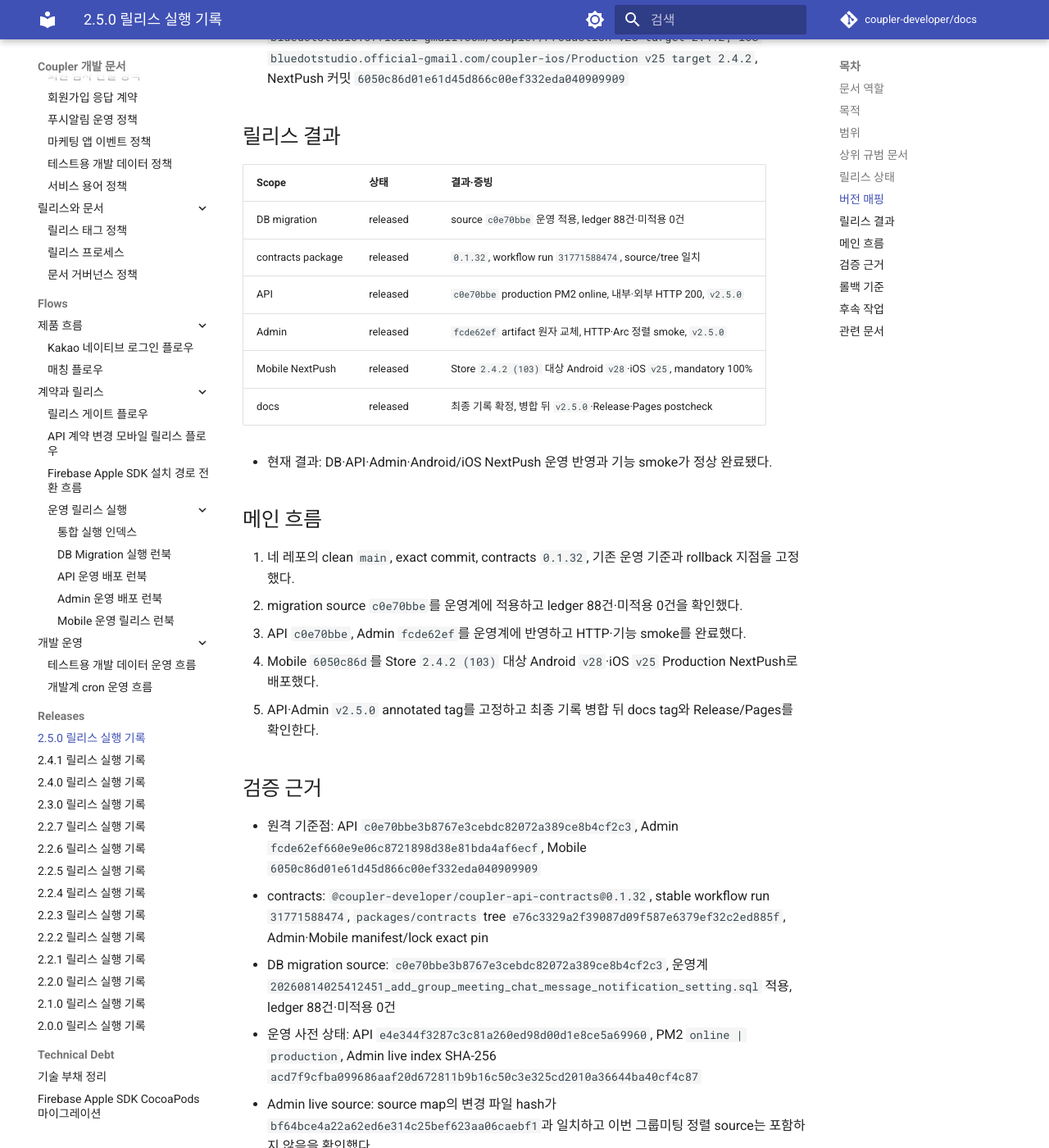
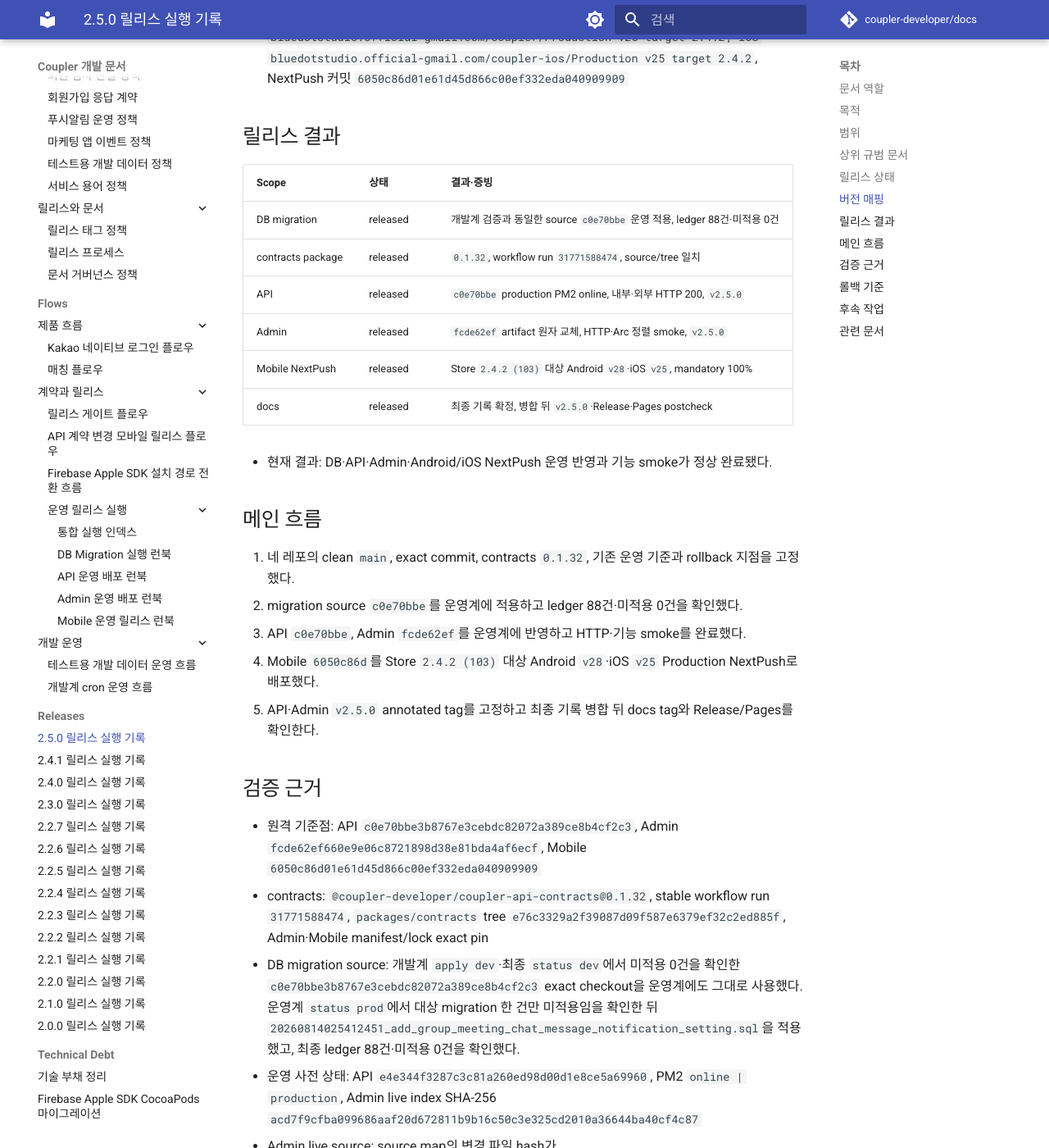
Before and after one commit to coupler-developer/docs, an MkDocs documentation site: the page built from content/releases/v2.5.0.md, in a window 1280 px wide and 1400 px high, scrolled down 6506 px. Shown: the whole window at 82% size. Built offline with MkDocs 1.6.1 and Material for MkDocs 9.7.7, drawn with Linux system fonts in a browser that asks for light colours; comment, search, counter and statistics services are not loaded; some of the changed text lies outside the part shown.

Commit message:
docs: DB 운영 적용 출처 보강

```diff
--- a/content/releases/v2.5.0.md
+++ b/content/releases/v2.5.0.md
@@ -51,7 +51,7 @@
   "scopeResults": {
     "db-migration": {
       "status": "released",
-      "summary": "그룹미팅 채팅 메시지 알림 설정 migration을 source c0e70bbe로 운영계에 적용하고 ledger 88건·미적용 migration 0건을 확인했다.",
+      "summary": "개발계 apply·status에서 미적용 migration 0건을 확인한 source c0e70bbe를 그대로 운영계에 적용하고 운영 ledger 88건·미적용 migration 0건을 확인했다.",
       "evidence": {}
     },
     "contracts-package": {
@@ -308,7 +308,7 @@
 
 | Scope | 상태 | 결과·증빙 |
 | --- | --- | --- |
-| DB migration | released | source `c0e70bbe` 운영 적용, ledger 88건·미적용 0건 |
+| DB migration | released | 개발계 검증과 동일한 source `c0e70bbe` 운영 적용, ledger 88건·미적용 0건 |
 | contracts package | released | `0.1.32`, workflow run `31771588474`, source/tree 일치 |
 | API | released | `c0e70bbe` production PM2 online, 내부·외부 HTTP 200, `v2.5.0` |
 | Admin | released | `fcde62ef` artifact 원자 교체, HTTP·Arc 정렬 smoke, `v2.5.0` |
@@ -332,8 +332,11 @@
   `6050c86d01e61d45d866c00ef332eda040909909`
 - contracts: `@coupler-developer/coupler-api-contracts@0.1.32`, stable workflow run `31771588474`,
   `packages/contracts` tree `e76c3329a2f39087d09f587e6379ef32c2ed885f`, Admin·Mobile manifest/lock exact pin
-- DB migration source: `c0e70bbe3b8767e3cebdc82072a389ce8b4cf2c3`, 운영계
-  `20260814025412451_add_group_meeting_chat_message_notification_setting.sql` 적용, ledger 88건·미적용 0건
+- DB migration source: 개발계 `apply dev`·최종 `status dev`에서 미적용 0건을 확인한
+  `c0e70bbe3b8767e3cebdc82072a389ce8b4cf2c3` exact checkout을 운영계에도 그대로 사용했다. 운영계
+  `status prod`에서 대상 migration 한 건만 미적용임을 확인한 뒤
+  `20260814025412451_add_group_meeting_chat_message_notification_setting.sql`을 적용했고,
+  최종 ledger 88건·미적용 0건을 확인했다.
 - 운영 사전 상태: API `e4e344f3287c3c81a260ed98d00d1e8ce5a69960`, PM2 `online | production`,
   Admin live index SHA-256 `acd7f9cfba099686aaf20d672811b9b16c50c3e325cd2010a36644ba40cf4c87`
 - Admin live source: source map의 변경 파일 hash가 `bf64bce4a22a62ed6e314c25bef623aa06caebf1`과 일치하고
```
